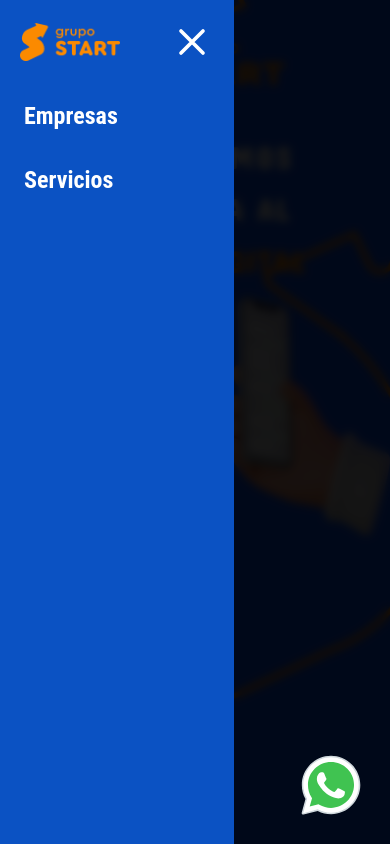
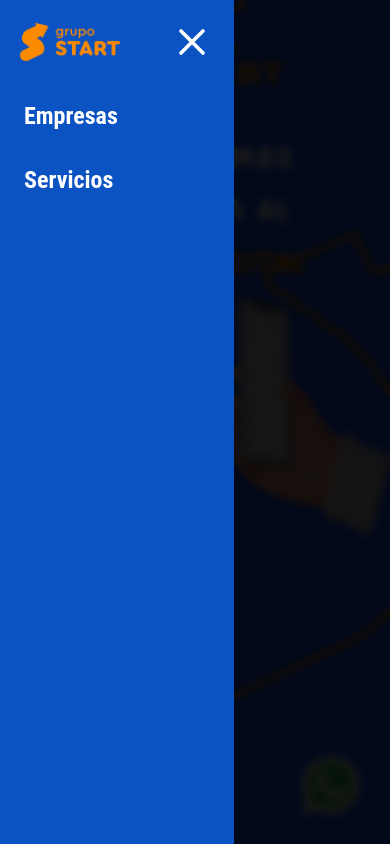
Before and after one commit to AhrensOG/GrupoStart, a Next.js app: page / in a window 390 px wide. Both pictures are taken after a click on the button 110 px from the left and 64 px from the top of the page. Shown: the top 844 px of the page. Built offline with nearby package versions, Linux system fonts and the light colour scheme.

Commit message:
Fix bug in styles of sidebar and navbarv2

```diff
--- a/components/navBar/NavBarV2.jsx
+++ b/components/navBar/NavBarV2.jsx
@@ -87,7 +87,7 @@ const NavBarV2 = ({ home = true, servicesDropdown = true }) => {
         onClick={() => setNav(!nav)}
         className={`${
           !nav && "hidden"
-        } sm:hidden bg-black/90 min-h-screen w-full fixed top-0 left-0 right-0 backdrop-blur-sm`}
+        } sm:hidden bg-black/90 min-h-screen w-full fixed top-0 left-0 right-0 backdrop-blur-sm z-10`}
       ></div>
 
       {/* SIDEBAR */}
--- a/components/navBar/SideBar.jsx
+++ b/components/navBar/SideBar.jsx
@@ -10,7 +10,7 @@ const SideBar = ({ setNav, nav, setIsOpen, isOpen, home = true, servicesDropdown
     <div
         className={`${
           !nav ? "w-[0%]" : "w-[60%]"
-        } sm:hidden bg-[#0b52c3] min-h-screen fixed top-0 left-0 transition-all duration-300`}
+        } sm:hidden bg-[#0b52c3] min-h-screen fixed top-0 left-0 transition-all duration-300 z-10`}
       >
         <div className={`${!nav && "hidden"}`}>
           <button className={`p-5 cursor-default flex flex-row justify-between items-center w-full`}>
```
